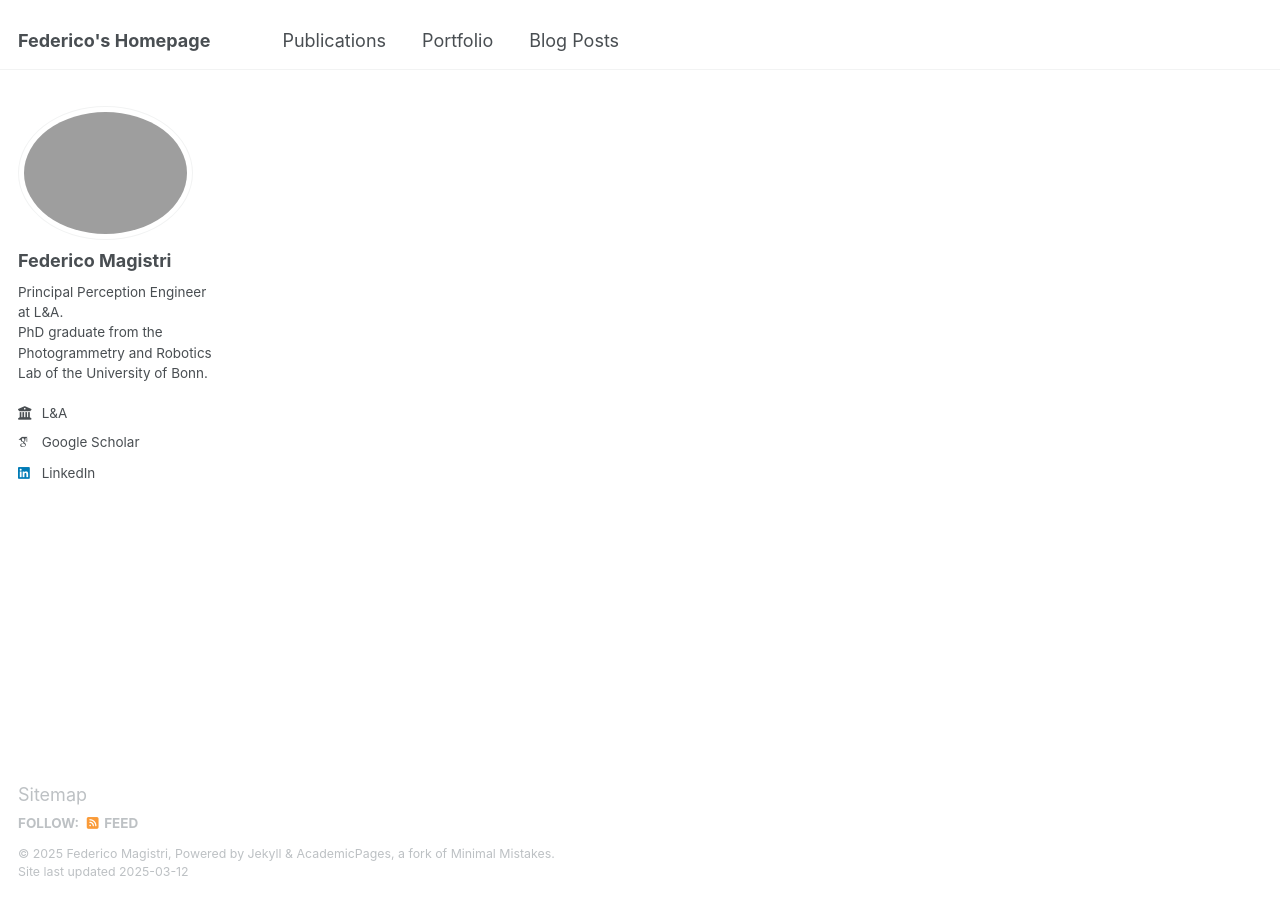
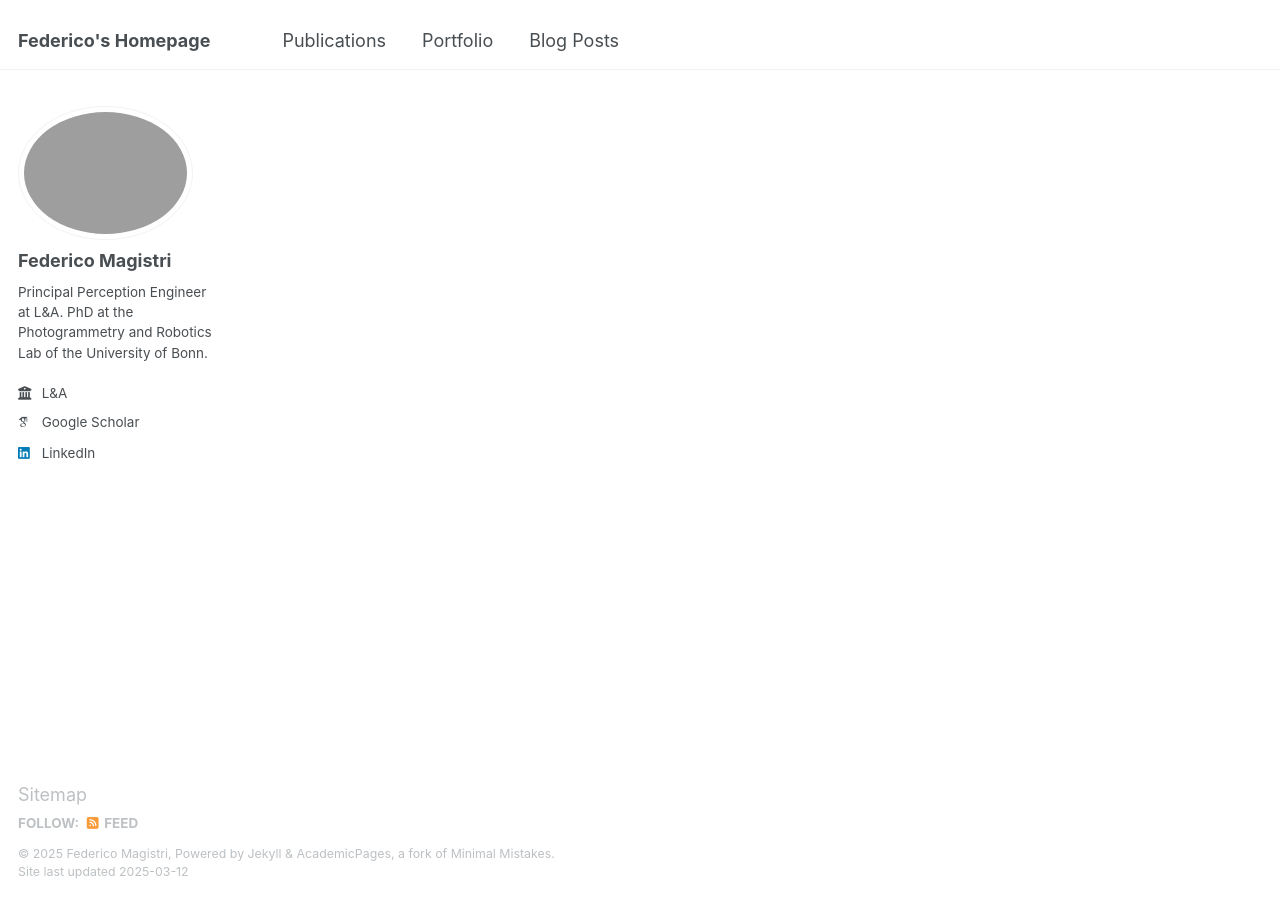
Before and after one commit to magistri/magistri.github.io, a Jekyll site: the page built from _pages/about.md, in a window 1280 px wide. Built offline with Jekyll 4.4.1, drawn with Linux system fonts in a browser that asks for light colours; some web fonts are replaced.

Commit message:
small changes

```diff
--- a/_config.yml
+++ b/_config.yml
@@ -25,7 +25,7 @@ author:
   avatar           : "profile.jpg"
   name             : "Federico Magistri"
   pronouns         : # example: "she/her"
-  bio              : "Principal Perception Engineer at L&A. <br /> PhD graduate from the Photogrammetry and Robotics Lab of the University of Bonn."
+  bio              : "Principal Perception Engineer at L&A. PhD at the Photogrammetry and Robotics Lab of the University of Bonn."
   location         : # "Earth"
   employer         : "L&A"
   uri              : # URL
```
